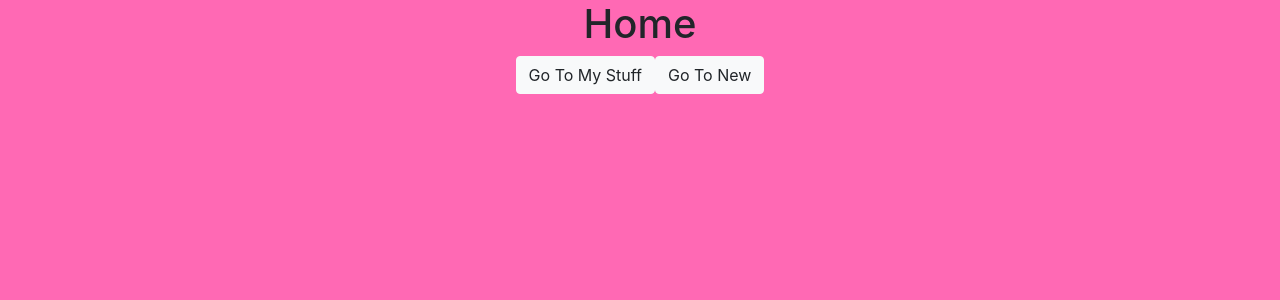
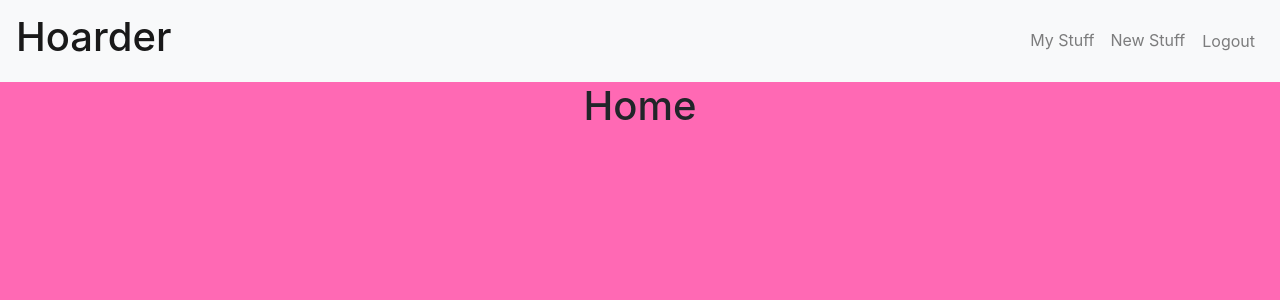
Before and after one commit to maggieisgreene/react-hoarder, a React (Create React App) app: page / in a window 1280 px wide. Shown: the top 300 px of the page. Built offline with nearby package versions, Linux system fonts and the light colour scheme; no server answers; sample sign-in values are in the browser's storage.

Commit message:
Added navbar with links to each page

```diff
--- a/package.json
+++ b/package.json
@@ -10,6 +10,7 @@
     "bootstrap": "^4.4.1",
     "firebase": "^7.6.1",
     "node-sass": "^4.13.0",
+    "prop-types": "^15.7.2",
     "react": "^16.12.0",
     "react-dom": "^16.12.0",
     "react-router-dom": "^5.1.2",
--- a/src/App/App.js
+++ b/src/App/App.js
@@ -10,6 +10,7 @@
 
 import firebaseConnection from '../helpers/data/connection';
 
+import MyNavbar from '../components/shared/MyNavbar/MyNavbar';
 import Auth from '../components/pages/Auth/Auth';
 import Home from '../components/pages/Home/Home';
 import MyStuff from '../components/pages/MyStuff/MyStuff';
@@ -54,6 +55,7 @@
     return (
       <div className="App">
         <Router>
+          <MyNavbar authed={authed} />
           <Switch>
             <PublicRoute path="/auth" exact component={Auth} authed={authed} />
             <PrivateRoute path="/" exact component={Home} authed={authed} />
--- a/src/components/pages/Home/Home.js
+++ b/src/components/pages/Home/Home.js
@@ -1,5 +1,4 @@
 import React from 'react';
-import { Link } from 'react-router-dom';
 
 import './Home.scss';
 
@@ -8,8 +7,6 @@
     return (
       <div className="Home">
         <h1>Home</h1>
-        <Link className="btn btn-light" to="/stuff">Go To My Stuff</Link>
-        <Link className="btn btn-light" to="/stuff/new">Go To New</Link>
       </div>
     );
   }
--- /dev/null
+++ b/src/components/shared/MyNavbar/MyNavbar.js
@@ -0,0 +1,60 @@
+import React from 'react';
+import { Link } from 'react-router-dom';
+import firebase from 'firebase/app';
+import 'firebase/auth';
+import PropTypes from 'prop-types';
+
+import './MyNavbar.scss';
+
+class MyNavbar extends React.Component {
+  static propTypes = {
+    authed: PropTypes.bool,
+  }
+
+  logMeOut = (event) => {
+    event.preventDefault();
+    firebase.auth().signOut();
+  }
+
+  render() {
+    const { authed } = this.props;
+
+    const buildNavbar = () => {
+      if (authed) {
+        return (
+          <ul className="navbar-nav ml-auto">
+            <li className="nav-item">
+              <Link className="nav-link" to="/stuff">My Stuff</Link>
+            </li>
+            <li className="nav-item">
+              <Link className="nav-link" to="/stuff/new">New Stuff</Link>
+            </li>
+            <li className="nav-item">
+              <button className="nav-link btn btn-light" onClick={this.logMeOut}>Logout</button>
+            </li>
+          </ul>
+        );
+      }
+
+      return (<ul className="navbar-nav ml-auto"></ul>);
+    };
+
+    return (
+      <div className="MyNavbar">
+        <nav className="navbar navbar-expand-lg navbar-light bg-light">
+          <Link className="navbar-brand" to="/"><h1>Hoarder</h1></Link>
+          <button className="navbar-toggler" type="button" data-toggle="collapse" data-target="#navbarTogglerDemo02"
+          aria-controls="navbarTogglerDemo02" aria-expanded="false" aria-label="Toggle navigation">
+            <span className="navbar-toggler-icon"></span>
+          </button>
+
+          <div className="collapse navbar-collapse" id="navbarTogglerDemo02">
+            { buildNavbar() }
+          </div>
+        </nav>
+      </div>
+    );
+  }
+}
+
+export default MyNavbar;
```
Also changed, not shown: src/components/shared/MyNavbar/MyNavbar.scss (added).
